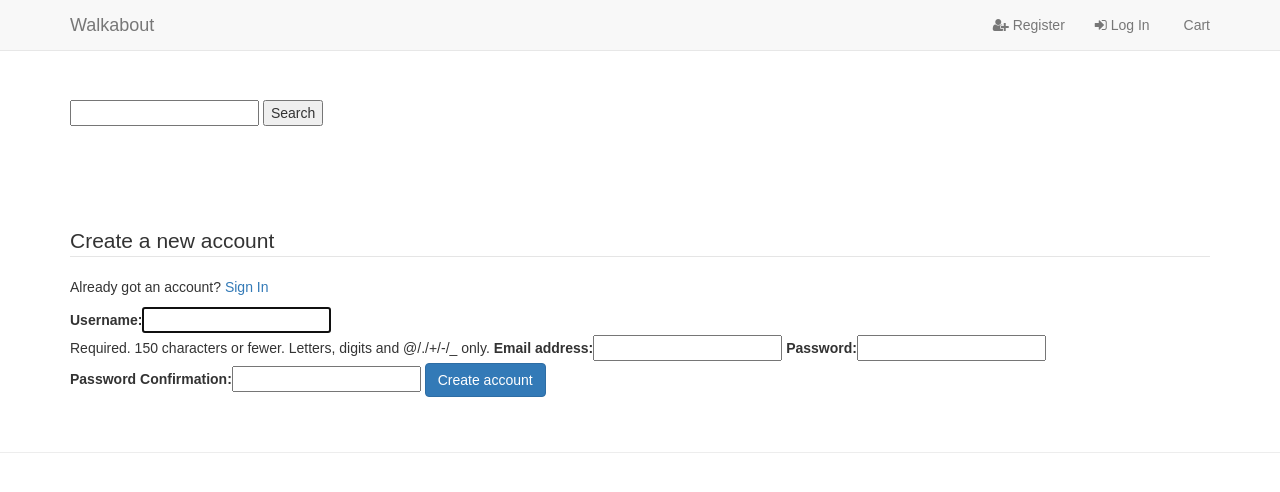
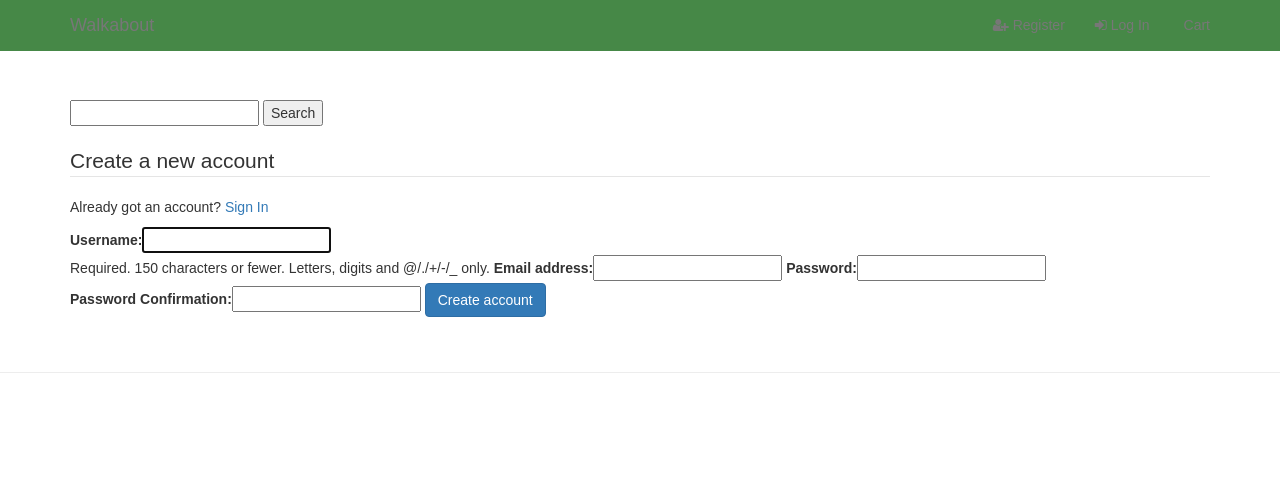
Before and after one commit to kevald1963/milestone-4-walkabout, a Django app: page /accounts/register/ in a window 1280 px wide. Shown: the top 492 px of the page. Run offline with Django 3.2, Linux system fonts and the light colour scheme; some libraries are stand-ins or nearby versions.

Commit message:
Changed various setting so that static folder could be found - wasn't displaying Font Awesome icons and local css settings. Customised base.html colours, etc.

```diff
--- a/accounts/views.py
+++ b/accounts/views.py
@@ -5,19 +5,16 @@ from .forms import UserLoginForm, UserRegistrationForm
 from django.template.context_processors import csrf
 from django.contrib.auth.decorators import login_required
 
-
 # Create your views here.
 def index(request):
     """A view that displays the index page"""
     return render(request, "index.html")
-
 
 def logout(request):
     """A view that logs the user out and redirects back to the index page"""
     auth.logout(request)
     messages.success(request, 'You have successfully logged out')
     return redirect(reverse('index'))
-
 
 def login(request):
     """A view that manages the login form"""
@@ -44,12 +41,10 @@ def login(request):
     args = {'user_form': user_form, 'next': request.GET.get('next', '')}
     return render(request, 'login.html', args)
 
-
 @login_required
 def profile(request):
     """A view that displays the profile page of a logged in user"""
     return render(request, 'profile.html')
-
 
 def register(request):
     """A view that manages the registration form"""
--- a/static/css/custom.css
+++ b/static/css/custom.css
@@ -1,6 +1,15 @@
 body {
     font-family: Arial;
     padding-top: 100px;
+}
+
+.navbar-default {
+    background-color: #468847;
+    border-color: #468847;
+}
+
+.navbar {
+    background-image: none;
 }
 
 footer {
@@ -16,7 +25,7 @@ footer {
 }
 
 .accountform {
-    padding-top: 100px;
+    padding-top: 20px;
 }
 
 .badge {
--- a/templates/base.html
+++ b/templates/base.html
@@ -29,7 +29,7 @@
             <div id="navbar" class="navbar-collapse collapse">
                 <ul class="nav navbar-nav navbar-right">
                     {% if user.is_authenticated %}
-                        <li><a href="{% url 'profile' %}"><i class="fa fa-user"></i> Profile</a></li>
+                        <li><a href="{% url 'profile' %}"><i class="fa fa-user"></i> Profile</a></li> -->
                         <li><a href="{% url 'logout' %}"><i class="fa fa-sign-out"></i> Log Out</a></li>
                     {%  else %}
                         <li><a href="{% url 'register' %}"><i class="fa fa-user-plus"></i> Register</a></li>
--- a/walkabout/settings.py
+++ b/walkabout/settings.py
@@ -121,3 +121,6 @@ USE_TZ = True
 # https://docs.djangoproject.com/en/1.11/howto/static-files/
 
 STATIC_URL = '/static/'
+STATICFILES_DIRS = (
+    os.path.join(BASE_DIR, "static"),
+)
--- a/walkabout/urls.py
+++ b/walkabout/urls.py
@@ -15,6 +15,7 @@ Including another URLconf
 """
 from django.conf.urls import url, include
 from django.contrib import admin
+from django.views import static
 from accounts import urls as urls_accounts
 
 urlpatterns = [
```
